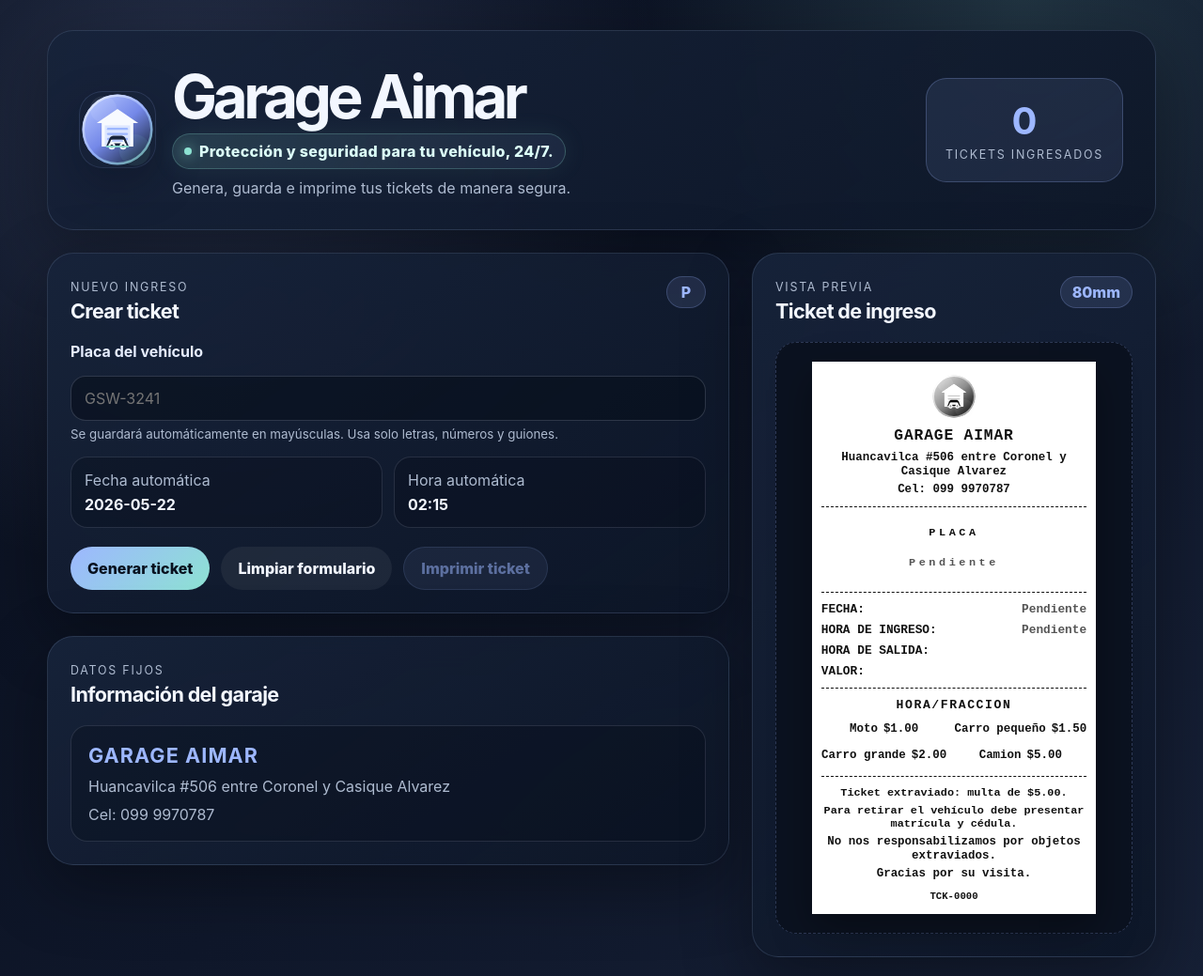
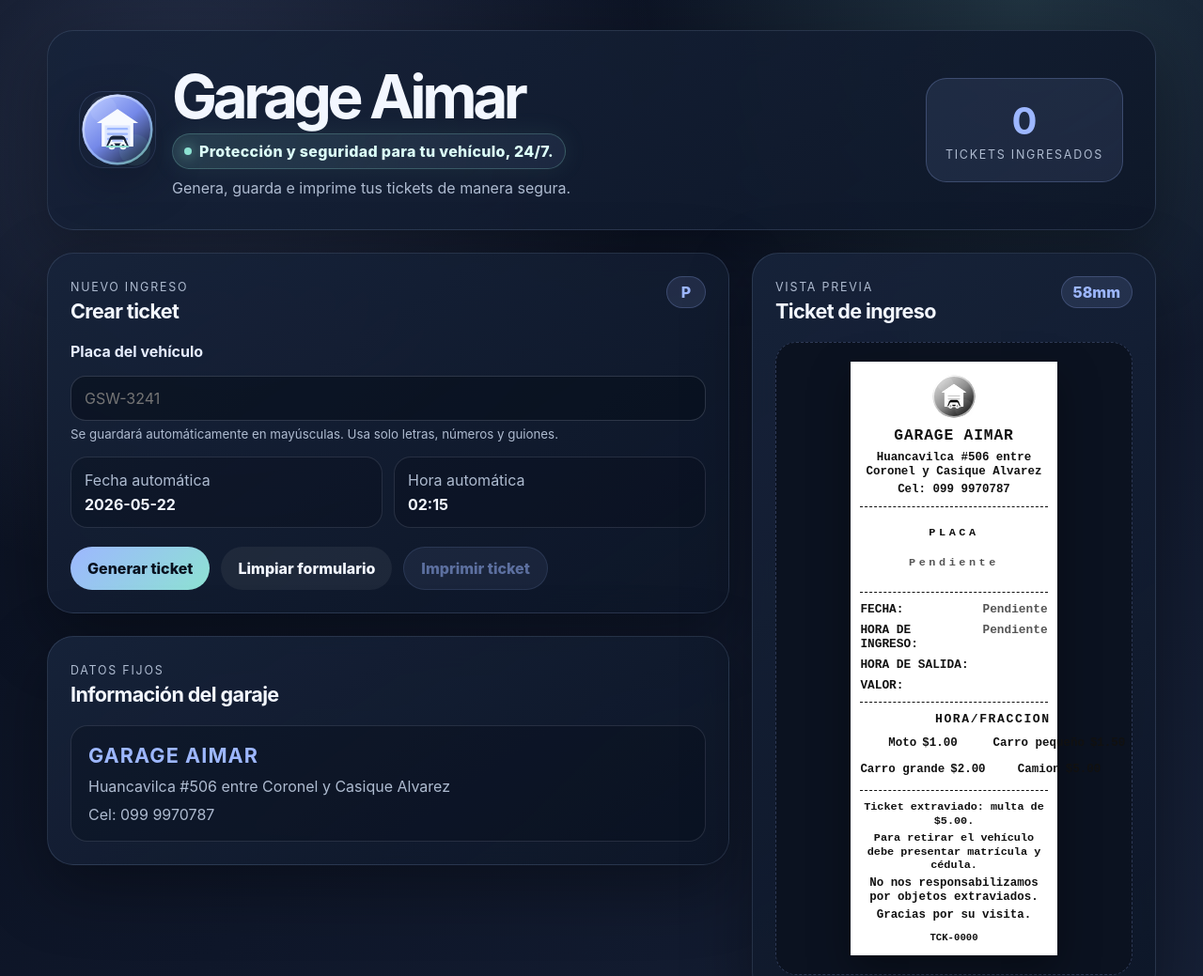
Before and after one commit to lolxx22/Garaje-Aimar, a website built with Vite: page index.html in a window 1280 px wide. Shown: the top 1039 px of the page at 94% size. Built offline with nearby package versions, Linux system fonts and the light colour scheme.

Commit message:
Set ticket width to 58mm

```diff
--- a/src/components/ticketPreview.ts
+++ b/src/components/ticketPreview.ts
@@ -4,7 +4,7 @@ import { escapeHtml } from '../utils/escapeHtml'
 
 export function renderTicketPreview(ticket: Ticket | null, settings: GarageSettings): string {
   const empty = '<span class="ticket-empty">Pendiente</span>'
-  const widthClass = 'ticket-80'
+  const widthClass = 'ticket-58'
   const logoUrl = `${import.meta.env.BASE_URL}logo.svg`
 
   return `
--- a/src/data/defaultSettings.ts
+++ b/src/data/defaultSettings.ts
@@ -4,5 +4,5 @@ export const defaultSettings: GarageSettings = {
   garageName: 'GARAGE AIMAR',
   address: 'Huancavilca #506 entre Coronel y Casique Alvarez',
   phone: '099 9970787',
-  ticketWidth: '80mm',
+  ticketWidth: '58mm',
 }
--- a/src/styles/main.css
+++ b/src/styles/main.css
@@ -11,7 +11,7 @@
   --accent-2: #8de2d2;
   --danger: #ff6b6b;
   --shadow: 0 24px 70px rgba(0, 0, 0, 0.34);
-  --ticket-width: 80mm;
+  --ticket-width: 58mm;
 }
 
 * { box-sizing: border-box; }
@@ -238,7 +238,7 @@ input:focus, select:focus {
 
 .preview-card { position: sticky; top: 20px; }
 .ticket-shell { display: flex; justify-content: center; padding: 20px; border-radius: 22px; background: #0b1220; border: 1px dashed rgba(157, 183, 255, 0.24); }
-.ticket-80 .thermal-ticket { width: 80mm; }
+.ticket-58 .thermal-ticket { width: 58mm; }
 
 .thermal-ticket {
   min-height: 420px;
--- a/src/types/settings.types.ts
+++ b/src/types/settings.types.ts
@@ -1,4 +1,4 @@
-export type TicketWidth = '80mm'
+export type TicketWidth = '58mm'
 
 export interface GarageSettings {
   garageName: string
```
